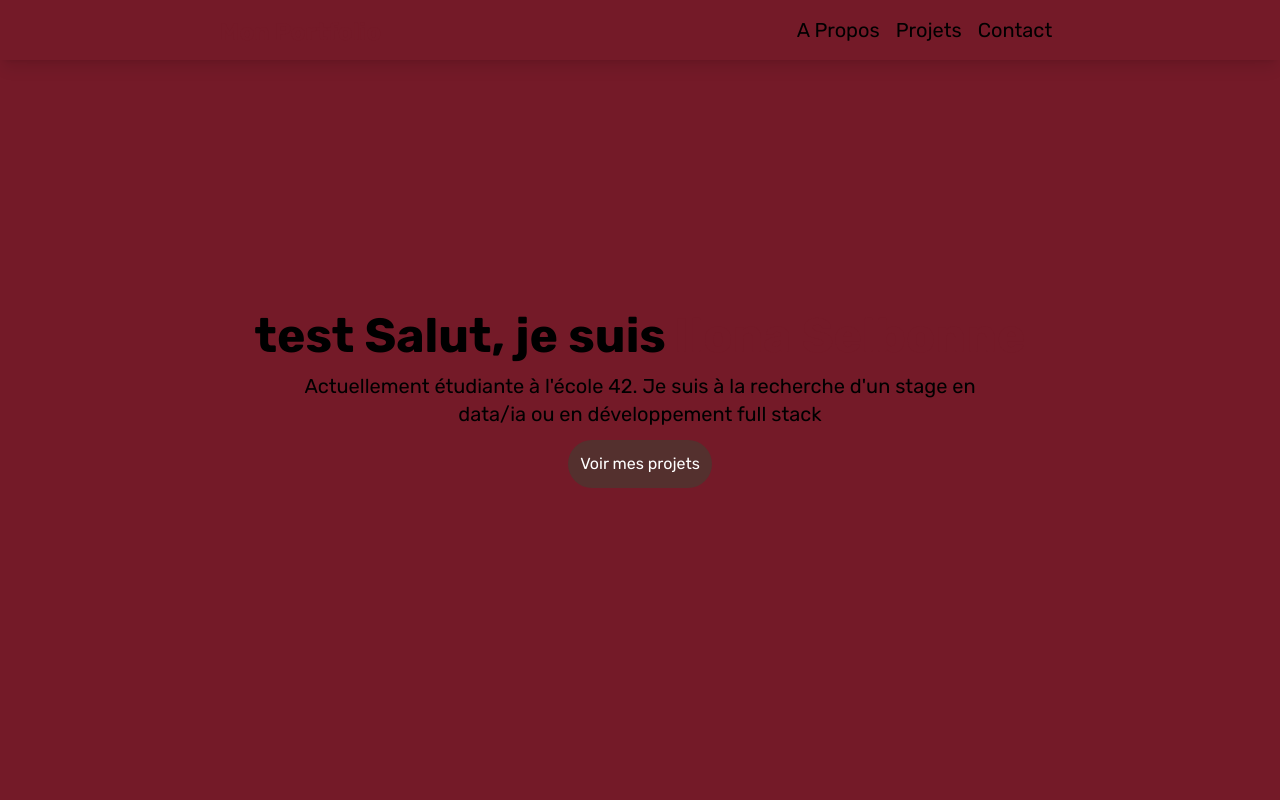
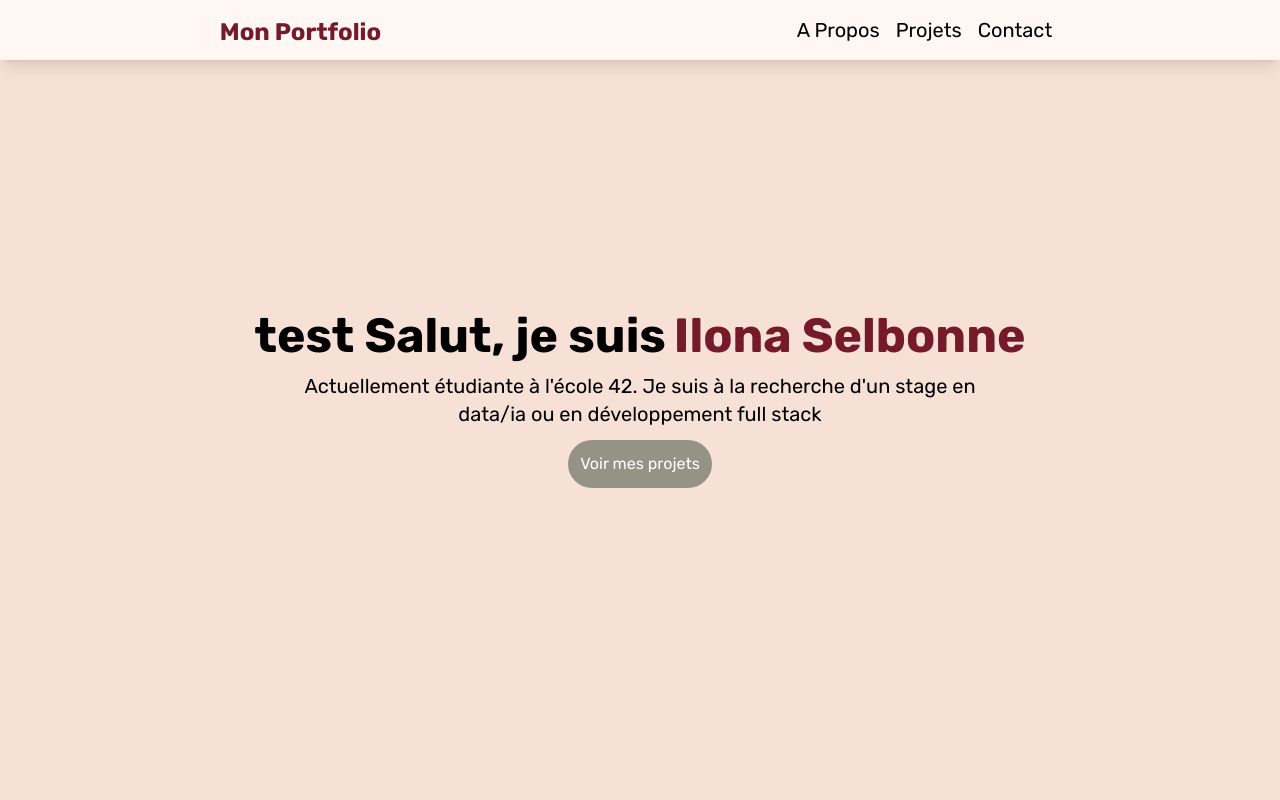
Before and after one commit to slbilona/Portfolio, a React (Vite) app in the folder front/: page / in a window 1280 px wide. Shown: the top 800 px of the page. Built offline with nearby package versions, Linux system fonts and the light colour scheme.

Commit message:
redeploiement

```diff
--- a/front/components/NavBar.jsx
+++ b/front/components/NavBar.jsx
@@ -7,7 +7,7 @@ function NavBar() {
         {id:3, text:"Contact", to:"#Contact"}
     ]
     return (
-        <nav className="sticky z-10 -mb-15 h-15 top-0 flex flex-row justify-around bg-quatre p-4 shadow-lg">
+        <nav className="sticky z-10 -mb-15 h-15 top-0 flex flex-row justify-around bg-deux p-4 shadow-lg">
             <div className="font-bold text-2xl text-quatre">
                 <a href="#Accueil">
                     Mon Portfolio
--- a/front/css/General.css
+++ b/front/css/General.css
@@ -5,7 +5,7 @@ html, body {
 }
 
 :root {
-  background-color: #741A28
+  background-color: #F7E1D7
 }
 
 @import "tailwindcss";
```
